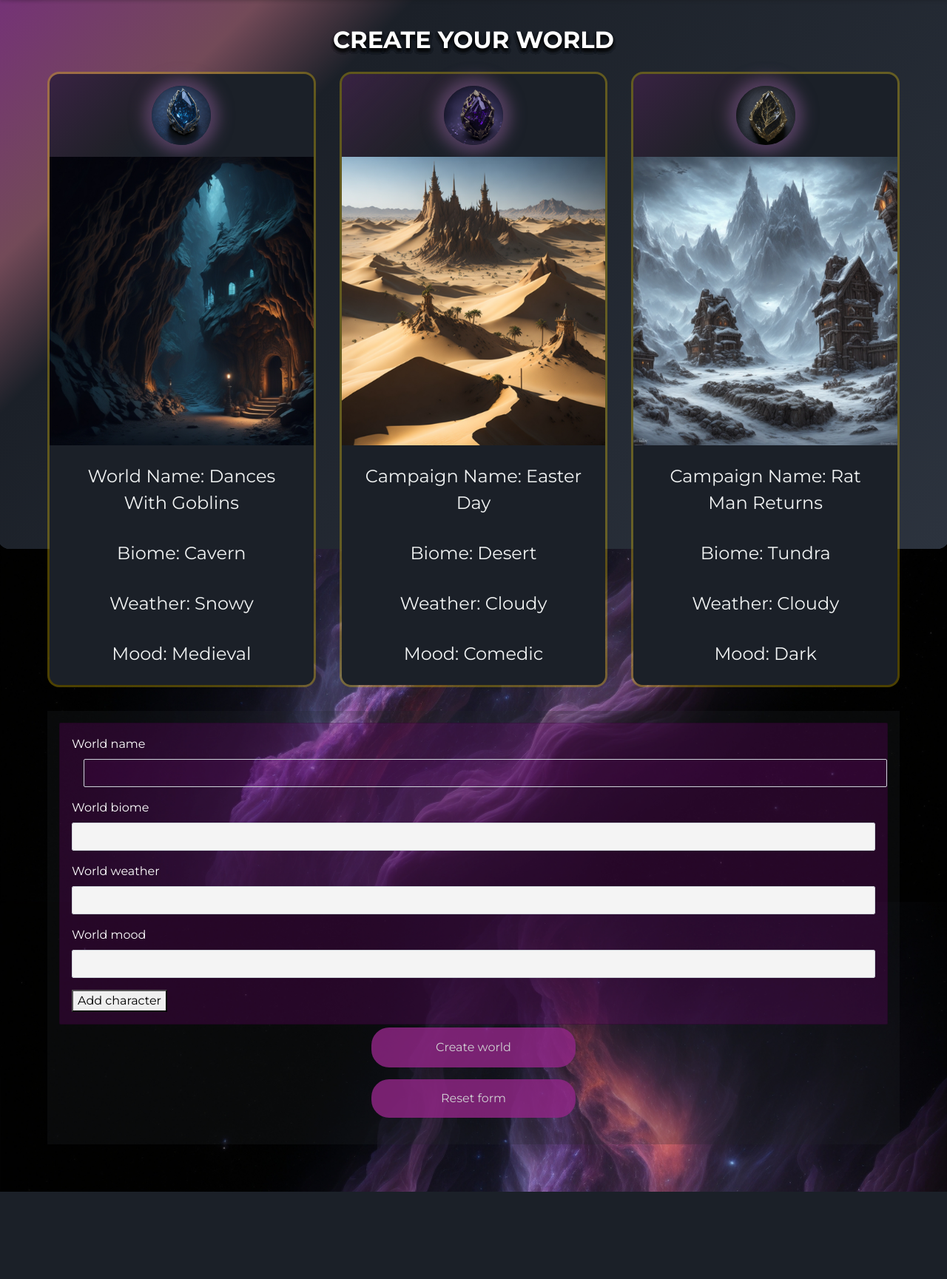
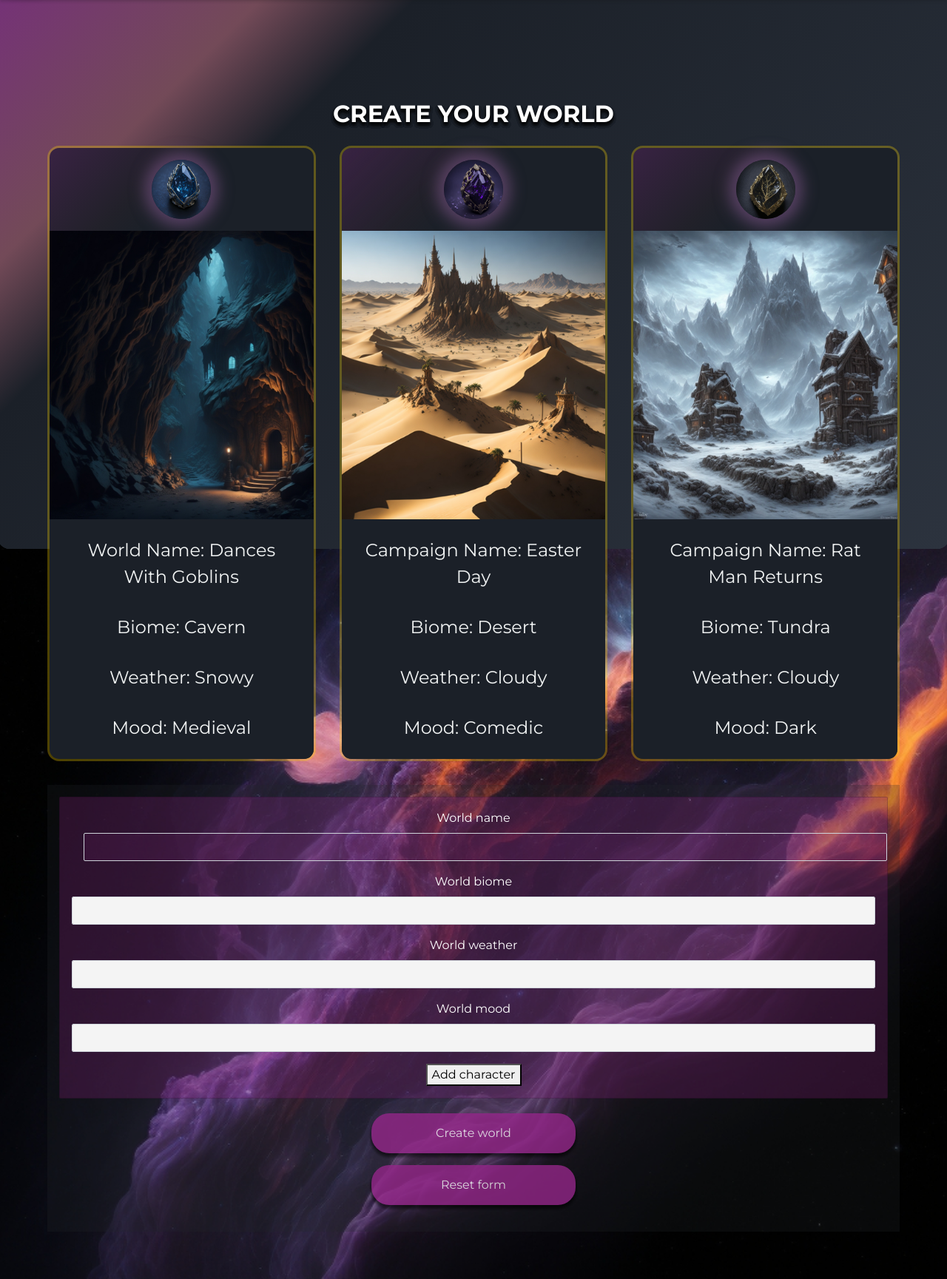
Before and after one commit to misternuks/radiant, a Rails app: page /campaigns/new in a window 1280 px wide. Shown: the part 61-1790 px from the top of the page at 74% size. Before the commit the page ends 1672 px from the top, so only its background shows below. Run offline with Rails 7, Linux system fonts and the light colour scheme; a user stored in the database is signed in; style sheets or scripts are compiled from the project's sources; some libraries are stand-ins or nearby versions.

Commit message:
Completed small touch ups

```diff
--- a/app/assets/stylesheets/application.scss
+++ b/app/assets/stylesheets/application.scss
@@ -11,7 +11,7 @@
 @import "components/index";
 @import "components/nav_world_card";
 @import "components/world_button";
-@import "components/homepage_button";
+@import "components/purple_button";
 @import "pages/index";
 @import "components/world_creation_card";
 @import "components/index";
--- a/app/assets/stylesheets/components/_encounter_page_layout.scss
+++ b/app/assets/stylesheets/components/_encounter_page_layout.scss
@@ -4,8 +4,6 @@
   background-repeat: no-repeat;
   background-position: center;
   text-align: center;
-  padding: 16px;
-  width: 100%;
   padding-top: 100px;
 }
 
@@ -19,7 +17,6 @@
 .encounter-player-div img{
   width: 120px;
   height: 120px;
-  border-radius: 50%;
   border: solid;
   background-color: white;
   filter: drop-shadow(0px 4px 4px rgba(0, 0, 0, 0.25));
--- a/app/assets/stylesheets/components/_nav_world_card.scss
+++ b/app/assets/stylesheets/components/_nav_world_card.scss
@@ -1,12 +1,9 @@
 .nav-world-background {
   background-image: url('show_world_background.jpg');
   background-size: cover;
-  // background-repeat: no-repeat;
   background-position: center;
   text-align: center;
-  // padding: 16px;
-  // width: 100%;
-  // padding-top: 100px;
+  padding-top: 100px;
 
   h3 {
     margin: 0;
@@ -22,6 +19,33 @@
   justify-content: space-evenly;
   align-items: center;
 }
+
+.nav-world-player-list{
+  display: grid;
+  grid-template-columns: 1fr 1fr;
+  grid-gap: 4px;
+}
+
+.nav-world-footer-left{
+  display: flex;
+  flex-direction: column;
+}
+
+.nav-world_footer-right{
+  display: flex;
+  flex-direction: column;
+  align-items: center;
+  justify-content: center;
+}
+
+.nav-world_right_div{
+  display: flex;
+  flex-direction: column;
+  width: 50%;
+  align-items: center;
+  justify-content: center;
+}
+
 
 
 .no-bullets {
--- a/app/assets/stylesheets/components/_homepage_button.scss
+++ b/app/assets/stylesheets/components/_purple_button.scss
@@ -1,4 +1,4 @@
-.homepage-purple-button {
+.purple-button {
   background-color: #932688;
   color: white;
   padding: 14px 25px;
@@ -14,6 +14,6 @@
   box-shadow: 0px 4px 4px rgba(0, 0, 0, 0.25), 0px 4px 4px rgba(0, 0, 0, 0.25), 0px 4px 4px rgba(0, 0, 0, 0.25), 0px 4px 4px rgba(0, 0, 0, 0.25), 0px 4px 4px rgba(0, 0, 0, 0.25);
 }
 
-.homepage-purple-button:hover {
+.purple-button:hover {
   background-color: #b347a9;
 }
--- a/app/assets/stylesheets/components/_world_creation_card.scss
+++ b/app/assets/stylesheets/components/_world_creation_card.scss
@@ -8,28 +8,37 @@
 
 
 .world-background-image-div {
-  background: url('nebula.jpg') no-repeat center center fixed;
-  -webkit-background-size: cover;
-  -moz-background-size: cover;
-  -o-background-size: cover;
+  background: url('nebula.jpg');
+  //  no-repeat center center fixed;
+  // -webkit-background-size: cover;
+  // -moz-background-size: cover;
+  // -o-background-size: cover;
+  // background-size: cover;
+
   background-size: cover;
-   /* vh stands for "viewport height", which makes the div at least as tall as the screen. */
-}
-
-.world-background-image-muted {
-  background: url('nebula.jpg') no-repeat center center fixed;
-  -webkit-background-size: cover;
-  -moz-background-size: cover;
-  -o-background-size: cover;
-  background-size: cover;
-  opacity: 0.5;
-
+  background-repeat: no-repeat;
+  background-position: center;
+  padding-top: 100px;
+  text-align: center;
    /* vh stands for "viewport height", which makes the div at least as tall as the screen. */
 }
 
 
+// .world-background-image-muted {
+  // background: url('nebula.jpg') no-repeat center center fixed;
+  // -webkit-background-size: cover;
+  // -moz-background-size: cover;
+  // -o-background-size: cover;
+  // background-size: cover;
+  // opacity: 0.5;
+
+   /* vh stands for "viewport height", which makes the div at least as tall as the screen. */
+// }
+
+
 .world-card-container {
   display: flex;
+  flex-wrap: wrap;
 
   h3 {
     margin: 0;
--- a/app/assets/stylesheets/config/_colors.scss
+++ b/app/assets/stylesheets/config/_colors.scss
@@ -8,4 +8,4 @@ $orange: #E67E22;
 $green: #1EDD88;
 $gray: #0E0000;
 $light-gray: #F4F4F4;
-$purple: purple;
+$purple: #932688;
--- a/app/assets/stylesheets/pages/_home.scss
+++ b/app/assets/stylesheets/pages/_home.scss
@@ -16,34 +16,32 @@ h1, h2, h3{
   background-size: cover;
   background-repeat: no-repeat;
   background-position: center;
+  padding-top: 100px;
   text-align: center;
-  padding: 16px;
-  width: 100%;
-  padding-top: 100px;
 }
 
 .homepage_middle_div{
   display: flex;
   flex-direction: row;
-  justify-content: space-evenly;
-  padding-top: 25vh;
+  padding-top: 5%;
 }
 
 
 .homepage_left_div{
   display: flex;
   flex-direction: column;
-  padding-left: 5%;
-  text-align: left;
+  text-align: center;
+  align-items: center;
   width: 50%;
+  padding: 5%;
 }
 
 .homepage_right_div{
   display: flex;
   flex-direction: column;
-  padding-left: 150px;
   width: 50%;
   align-items: center;
+  justify-content: center;
 }
 
 .homepage_button_div{
--- a/app/views/campaigns/new.html.erb
+++ b/app/views/campaigns/new.html.erb
@@ -10,7 +10,8 @@
       <div class="world-card">
         <!-- Upper div with circular icon and text -->
         <div class="world-card-header">
-          <img alt="portrait" class="world-card-icon" src="/assets/blue.jpg">
+          <%# <img alt="portrait" class="world-card-icon" src="/assets/blue.jpg"> %>
+          <%= image_tag "blue.jpg", class:"world-card-icon"%>
         </div>
         <!-- Middle div with image -->
         <div class="world-card-image img">
@@ -27,7 +28,7 @@
       <div class="world-card">
         <!-- Upper div with circular icon and text -->
         <div class="world-card-header">
-          <img alt="portrait" class="world-card-icon" src="/assets/purple-gem.jpg">
+          <%= image_tag "purple-gem.jpg", class:"world-card-icon"%>
         </div>
         <!-- Middle div with image -->
         <div class="world-card-image img">
@@ -44,7 +45,7 @@
       <div class="world-card">
         <!-- Upper div with circular icon and text -->
         <div class="world-card-header">
-          <img alt="portrait" class="world-card-icon" src="/assets/gold-gem.jpg">
+          <%= image_tag "gold-gem.jpg", class:"world-card-icon"%>
         </div>
         <!-- Middle div with image -->
         <div class="world-card-image img">
@@ -73,12 +74,12 @@
           </template>
           <div data-nested-form-target="target"></div>
           <button type="button" data-action="nested-form#add">Add character</button>
-        </div>
-        <div class="d-grid gap-2 col-3 pb-3 mx-auto">
-          <%= f.button :submit, "Create world", class: "world-button"%>
-          <input class="world-button border-0" type="reset" value="Reset form">
-        </div>
-      <% end %>
+      </div>
+      <div class="d-grid gap-2 col-3 pt-3 pb-3 mx-auto">
+        <%= f.button :submit, "Create world", class: "btn purple-button", style: "width: auto"%>
+        <input class="btn purple-button" style="width:auto;" type="reset" value="Reset form">
+      </div>
+        <% end %>
     </div>
   </div>
 </body>
--- a/app/views/encounters/new.html.erb
+++ b/app/views/encounters/new.html.erb
@@ -11,12 +11,12 @@
             <% end %>
           </template>
           <div data-nested-form-target="target">
-            <button type="button", class="btn btn-success" data-action="nested-form#add">+</button>
+            <button type="button", class="btn purple-button" data-action="nested-form#add">+</button>
           </div>
         </div>
         <div class="card mt-3 p-3 bg-success bg-opacity-25 d-flex gap-3">
-          <%= f.button :submit, "Begin combat!", class: "btn btn-success"%>
-          <input class="btn btn-success" type="reset" value="Reset form">
+          <%= f.button :submit, "Begin combat!", class: "btn purple-button"%>
+          <input class="btn purple-button" type="reset" value="Reset form">
         </div>
       <% end %>
     </div>
```
Also changed, not shown: app/views/campaigns/show.html.erb (+11 -6 lines), app/views/encounters/show.html.erb (+6 -5 lines), app/views/pages/home.html.erb (+3 -13 lines), app/assets/images/encounter-show-background.jpg.
